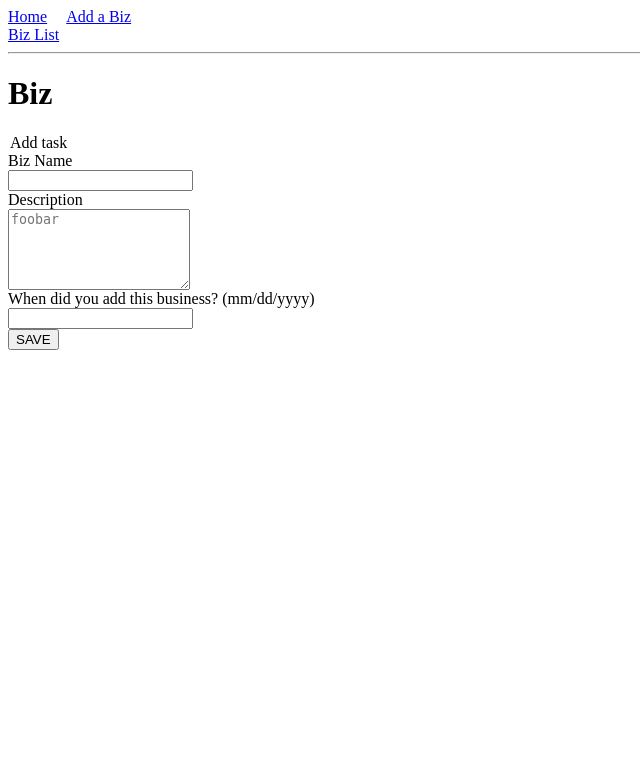
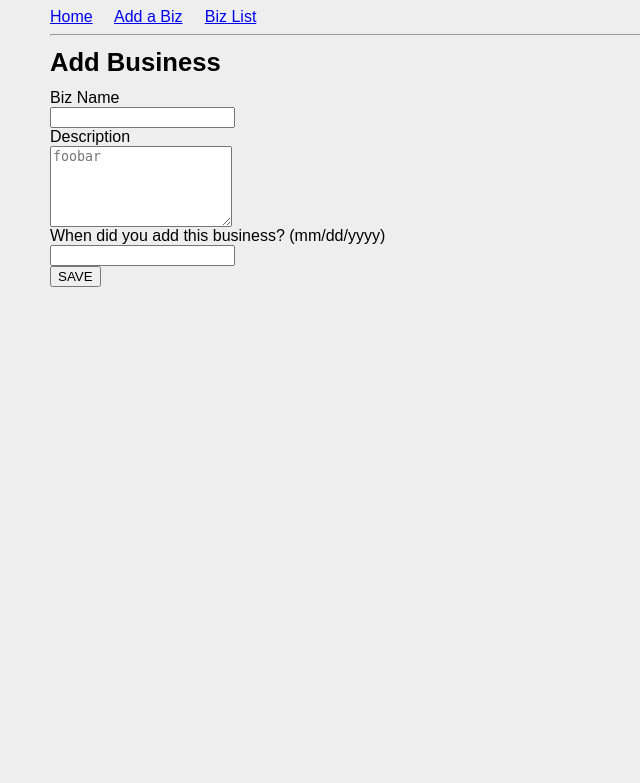
Before and after one commit to akaak/flask-mega-tutorial, a Flask app: page /add/ in a window 1280 px wide. Shown: the top 783 px of the page, without its empty margins (0-640 px from the left). Run offline with Flask 2, Linux system fonts and the light colour scheme.

Commit message:
style updates

```diff
--- a/part-iii-forms/schema.sql
+++ /dev/null
@@ -1,8 +0,0 @@
-drop table if exists business;
-
-create table business (
-	id integer primary key autoincrement,
-	name text not null,
-	description text not null,
-	added_date date not null
-);
--- a/part-iii-forms/templates/base.html
+++ b/part-iii-forms/templates/base.html
@@ -6,12 +6,45 @@
     <title>microblog</title>
     {% endif %}
   </head>
+
+  <style>
+    body {
+        margin-top: 20
+        margin-bottom:20;
+        margin-left: 50;
+        margin-right:50;
+        font-family: Arial;
+        font-size: 12pt;
+        background-color: #EEE;
+    }
+    h1 {
+        margin: .67em 0;
+        font-size: 2em
+    }
+    h2 {
+        margin: .47em 0;
+        font-size: 1.6em
+    }
+
+    a {
+        background-color: transparent
+    }
+    a:active, a:hover {
+        outline: 0
+    }
+    p {
+        font-family: Arial;
+        font-size: 10pt;
+    }
+  </style>
+
   <body>
 
     <!-- Menu -->
     <div><a href="/index">Home</a>
     &nbsp; &nbsp;
-    <a href="/add">Add a Biz</a></div>
+    <a href="/add">Add a Biz</a>
+    &nbsp; &nbsp;
     <a href="/bizlist">Biz List</a></div>
 
     {% macro edit_field(field,catch_kwargs=true) %}
--- a/part-iii-forms/templates/biz.html
+++ b/part-iii-forms/templates/biz.html
@@ -3,11 +3,11 @@
 
 {% block content %}
 
-    <h1>Biz</h1>
+    <h2>Add Business</h2>
     <div class='edit well offset 2 span8'>
     <form method='post' class="form-horizontal">
         {{ form.hidden_tag() }}
-        <legend>Add task</legend>
+
         {{ edit_field(form.name , class="span3") }}
         {{ edit_field(form.description, rows="5" ,class="span3"
                      , placeholder="foobar" ) }}
--- a/part-iii-forms/templates/biz_list.html
+++ b/part-iii-forms/templates/biz_list.html
@@ -2,7 +2,7 @@
 {% extends "base.html" %}
 
 {% block content %}
-    <h1>Business List</h1>
+    <h2>Business List</h2>
 
     <table>
     {% for biz in bizs %}
```
